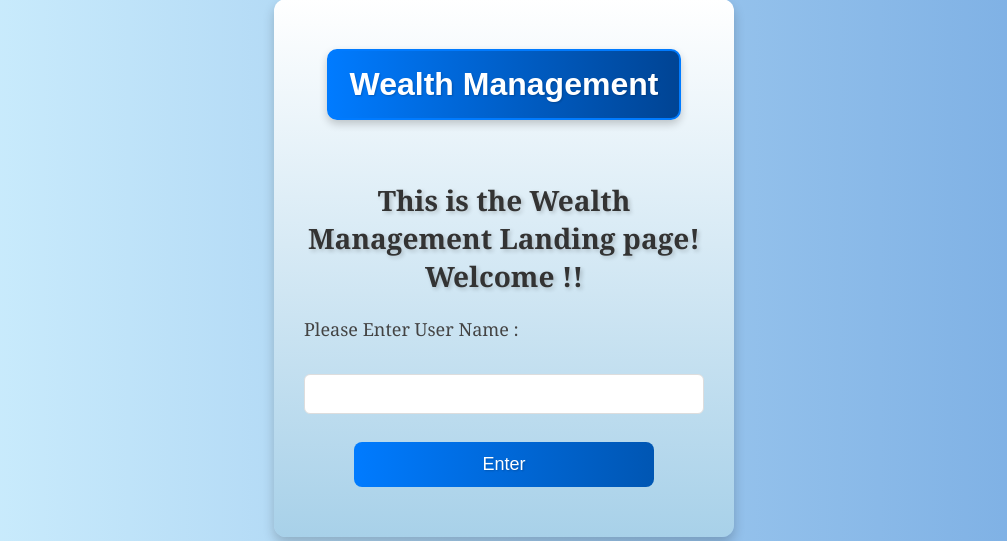
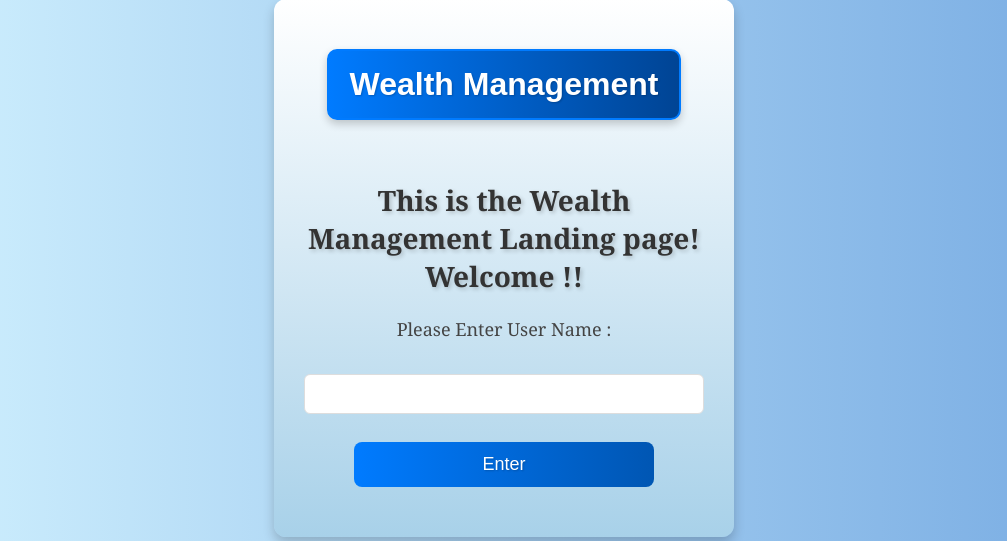
Before and after one commit to gitansha/AI_Big_Data_in_business, a Flask app: page / in a window 1280 px wide. Shown: the part 132-673 px from the top of the page, without its empty margins (136-1143 px from the left). Run offline with Flask 3, Linux system fonts and the light colour scheme.

Commit message:
changed p tag align to center

```diff
--- a/static/styles.css
+++ b/static/styles.css
@@ -94,7 +94,7 @@ p {
     color: #444;
     font-family: 'Georgia', serif;
     line-height: 1.6; /* Improves readability */
-    text-align: justify;
+    text-align: center;
 }
 
 p:hover {
```
